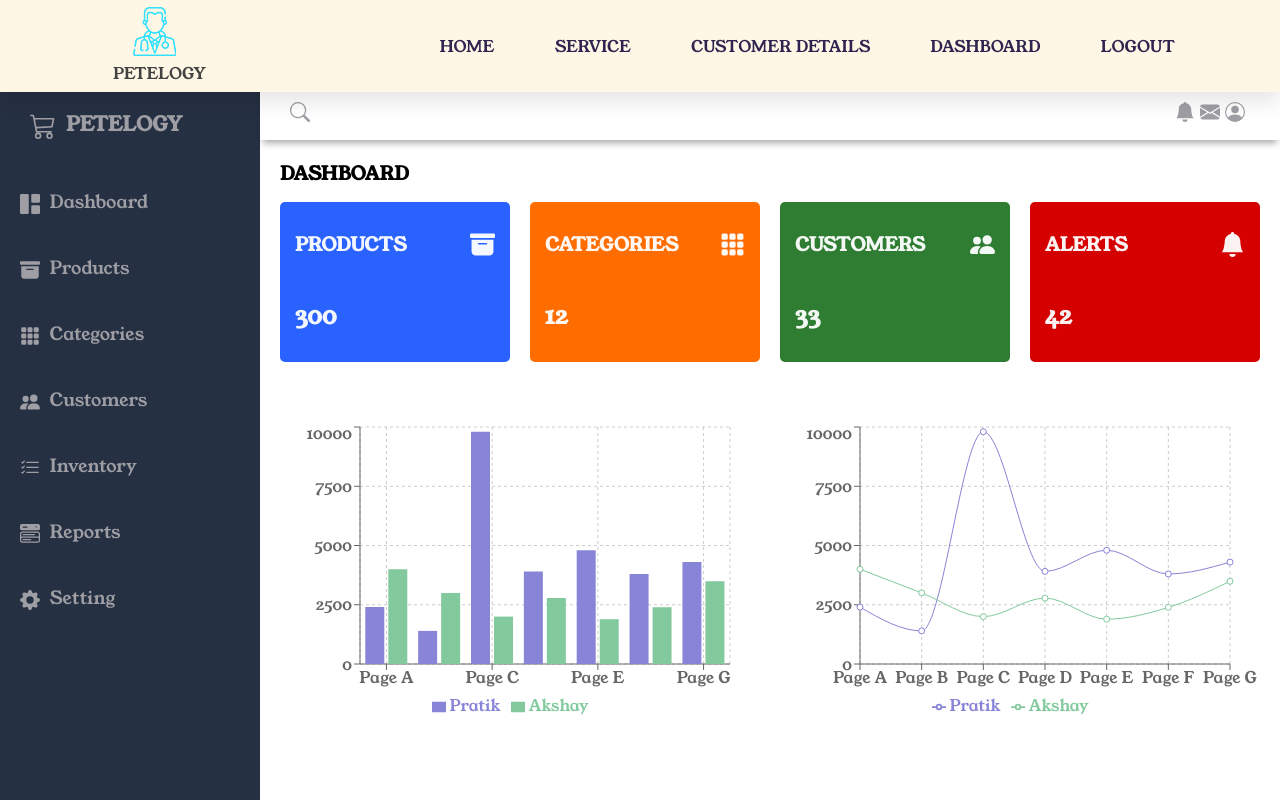
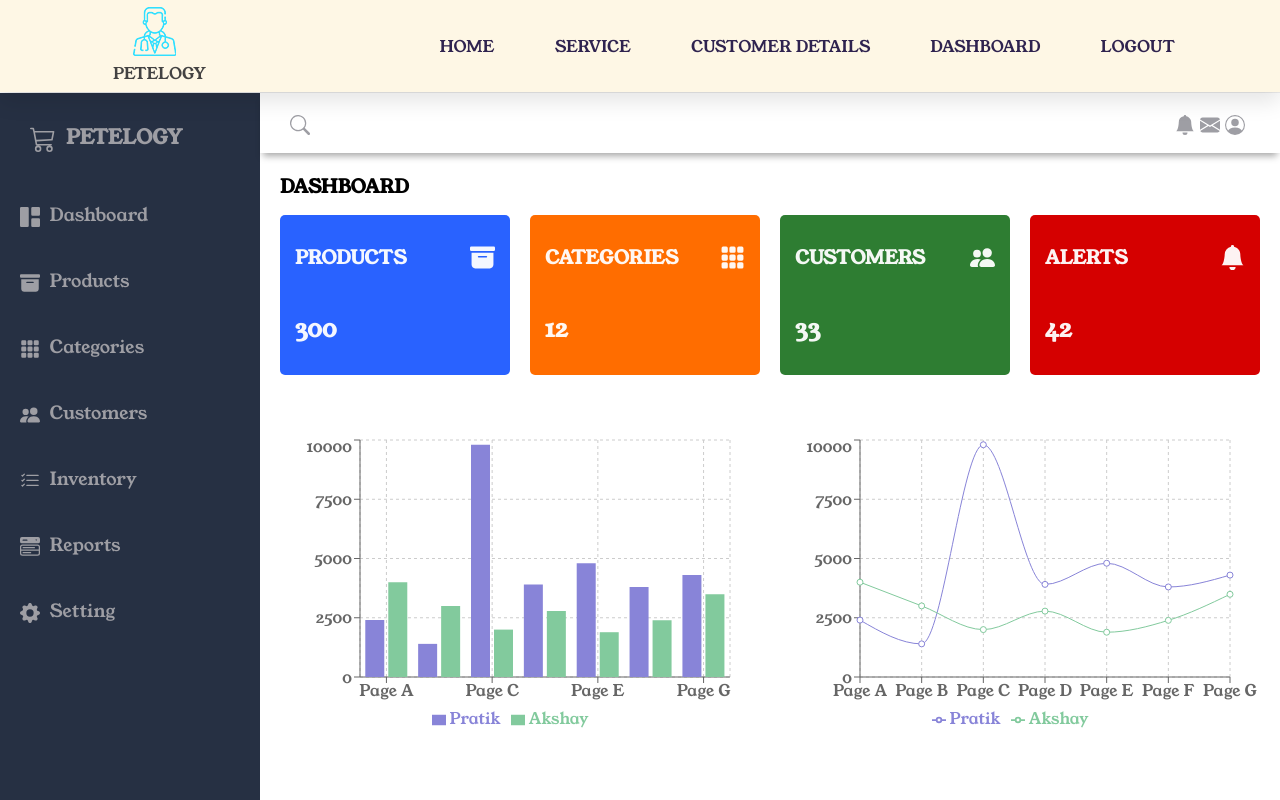
Before and after one commit to Aksh-007/verterniary-store, a React (Vite) app: page /login in a window 1280 px wide. Both pictures are taken after typing "Sample", "Sample123" into the empty fields and a click on the button "Log In". Shown: the top 800 px of the page. Built offline with nearby package versions, Linux system fonts and the light colour scheme.

Commit message:
Fix - dashboard height fix

```diff
--- a/src/styles/Dashboard.css
+++ b/src/styles/Dashboard.css
@@ -5,7 +5,7 @@
   padding: 0;
   /* background-color: #1d2634; */
   color: #9e9ea4;
-  margin-top: 80px;
+  margin-top: 93px;
 }
 
 .icon {
```
